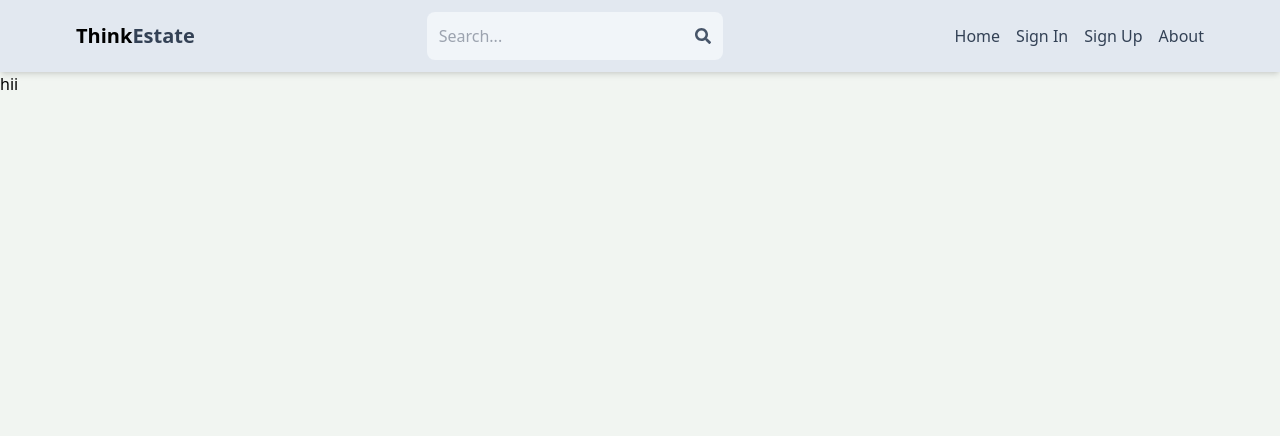
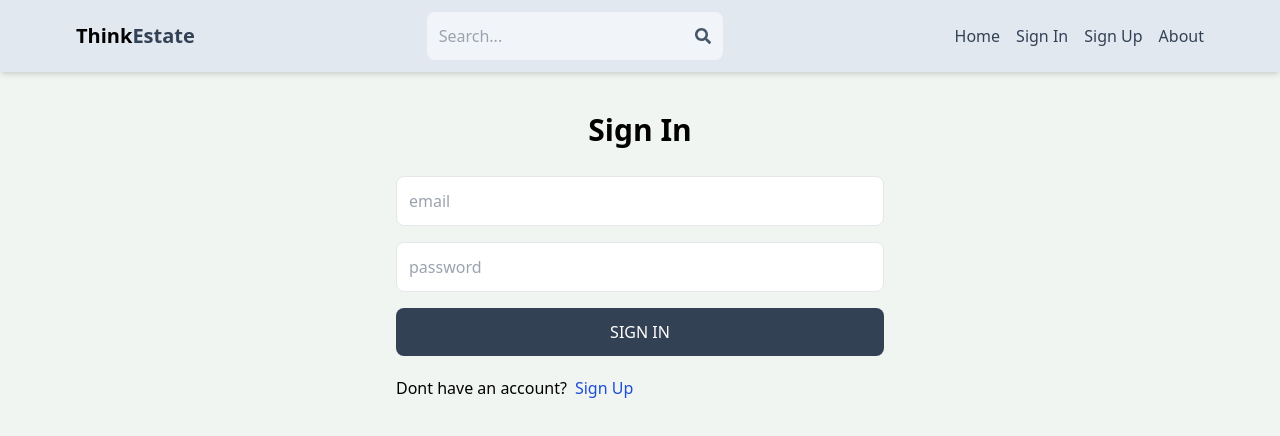
Before and after one commit to AditiVadi/Real_Estate, a React (Vite) app in the folder client/: page /sign-in in a window 1280 px wide. Shown: the top 436 px of the page. Built offline with nearby package versions, Linux system fonts and the light colour scheme.

Commit message:
complete sign in page function

```diff
--- a/client/src/pages/Signin.jsx
+++ b/client/src/pages/Signin.jsx
@@ -1,9 +1,79 @@
-import React from 'react'
+import React, { useState } from 'react'
+import { Link ,useNavigate} from 'react-router-dom'
+
 
 export default function SignIn() {
+  const [formData, setFormData] = useState({});
+  const [error,setError]=useState(null);
+  const [loading,setLoading]=useState(false);
+  const navigate=useNavigate();
+  const handleChange = (e) => {
+    setFormData({
+      ...formData,
+      [e.target.id]: e.target.value,
+    });
+  };
+
+  const handleSubmit = async (e) => {
+    e.preventDefault();
+    try{
+      setLoading(true);
+      const res = await fetch('/api/auth/signin', {
+        method: 'POST',
+        headers: {
+          'Content-Type': 'application/json',
+        },
+        body: JSON.stringify(formData),
+      });
+      const data = await res.json();
+      if(data.success===false){
+        setLoading(false);
+        setError(data.message);
+        return;
+      }
+      setLoading(false);
+      setError(null);
+      navigate('/');
+
+    }catch(error){
+     setLoading(false);
+     setError(error.message);
+    }
+
+  };
+
   return (
-    <div>
-      hii
+    <div className='p-3 max-w-lg mx-auto'>
+      <h1 className='text-3xl text-center font-semibold my-7'>Sign In</h1>
+      <form onSubmit={handleSubmit} className='flex flex-col gap-4'>
+        <input
+          type='email'
+          placeholder='email'
+          className='border p-3 rounded-lg'
+          id='email'
+          onChange={handleChange}
+        />
+        <input
+          type='password'
+          placeholder='password'
+          className='border p-3 rounded-lg'
+          id='password'
+          onChange={handleChange}
+        />
+        <button disabled={loading}
+          type='submit'
+          className='bg-slate-700 text-white p-3 rounded-lg uppercase hover:opacity-95 disabled:opacity-80'
+        >
+        {loading ? 'Loading...' : 'Sign In'}
+        </button>
+      </form>
+      <div className='flex gap-2 mt-5'>
+        <p>Dont have an account?</p>
+        <Link to="/sign-up">
+          <span className='text-blue-700'>Sign Up</span>
+        </Link>
+      </div>
+      {error && <p className='text-red-500 mt-5'>{error}</p>}
     </div>
   )
 }
```
